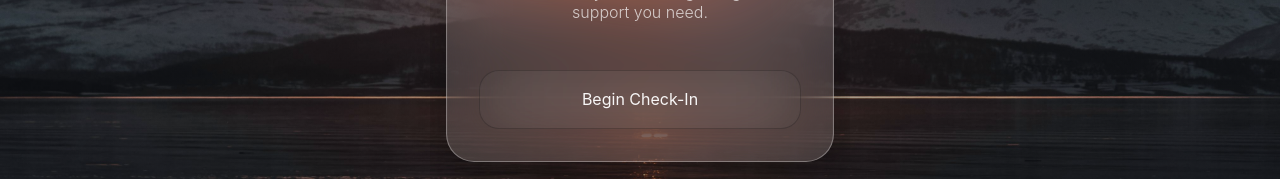
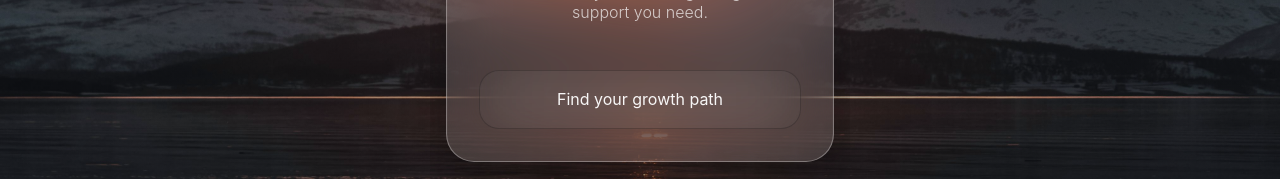
Before and after one commit to revive-ly/fivepointcheckin, a React (Vite) app: page / in a window 1280 px wide. Shown: the part 411-590 px from the top of the page. Built offline with nearby package versions, Linux system fonts and the light colour scheme.

Commit message:
btn update | main screen

```diff
--- a/src/App.jsx
+++ b/src/App.jsx
@@ -120,7 +120,7 @@ export default function App() {
                 Start your 5 Point Check-In today to decode how you’re feeling and get the support you need.
               </p>
               <button className="glass-button glass-button-primary" onClick={handleStart}>
-                Begin Check-In
+                Find your growth path
               </button>
             </div>
           </motion.div>
```
